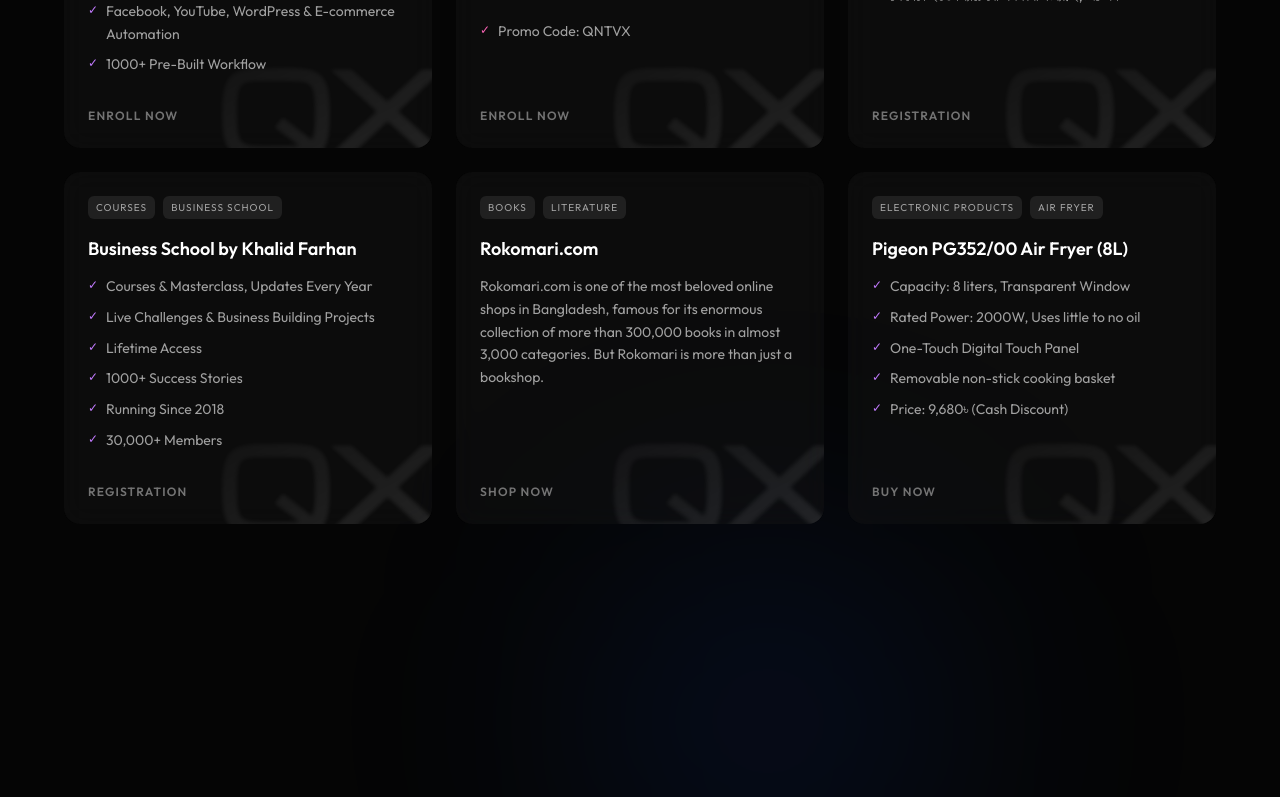
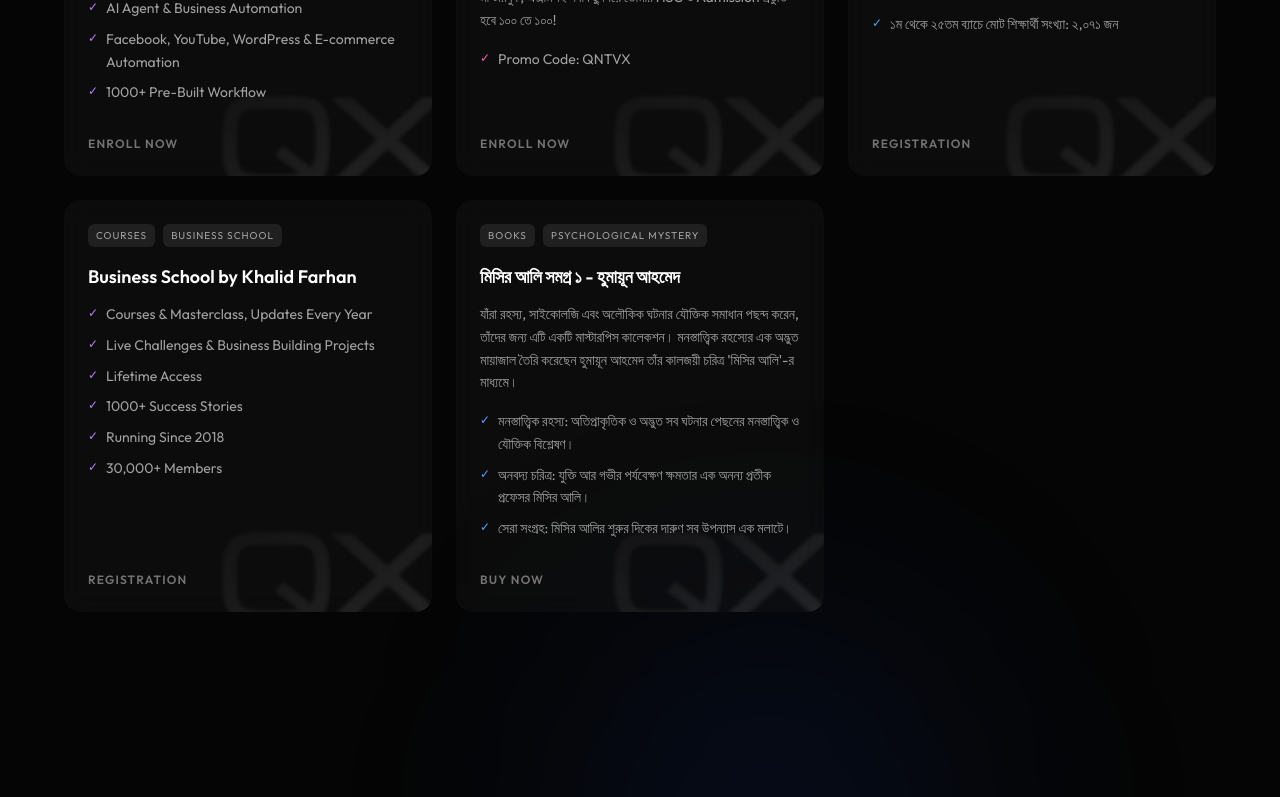
Before and after one commit to syedirfanx/quantiva-x, a React (Vite) app: page /resources in a window 1280 px wide. Shown: the part 653-1450 px from the top of the page. Built offline with nearby package versions, Linux system fonts and the light colour scheme; a web font is replaced by a local one.

Commit message:
Update site

```diff
--- a/src/pages/About.tsx
+++ b/src/pages/About.tsx
@@ -5,7 +5,7 @@
   const values = [
     {
       title: "Our Mission",
-      description: "To empower individuals and organizations by simplifying complex ideas and providing actionable, knowledge-driven insights.",
+      description: "To make useful knowledge easier to understand and access, helping people learn, explore opportunities, and make more informed decisions.",
       icon: Target,
       gradient: "from-blue-600/5 to-purple-600/5",
       iconColor: "text-blue-400",
@@ -14,7 +14,7 @@
     },
     {
       title: "Innovation",
-      description: "We constantly explore the intersection of technology and education to deliver modern, effective learning experiences.",
+      description: "We explore the intersection of technology, education, and emerging ideas to discover better ways to learn, understand, and solve problems.",
       icon: Lightbulb,
       gradient: "from-purple-600/5 to-pink-600/5",
       iconColor: "text-purple-400",
@@ -23,7 +23,7 @@
     },
     {
       title: "Community",
-      description: "Building a supportive ecosystem where learners and experts can connect, share, and grow together.",
+      description: "We aim to build a growing community where curious minds can discover knowledge, exchange ideas, and grow together.",
       icon: Users,
       gradient: "from-pink-600/5 to-orange-600/5",
       iconColor: "text-pink-400",
@@ -32,7 +32,7 @@
     },
     {
       title: "Integrity",
-      description: "Delivering accurate, unbiased, and transparent information you can trust for your most important decisions.",
+      description: "We value accuracy, transparency, and responsible recommendations. When we recommend products, courses, tools, or other resources, we aim to provide useful information so you can make informed choices.",
       icon: Shield,
       gradient: "from-teal-600/5 to-blue-600/5",
       iconColor: "text-teal-400",
--- a/src/pages/Resources.tsx
+++ b/src/pages/Resources.tsx
@@ -72,43 +72,27 @@
     subcategory: "Business School"
   },
   {
-    name: "Rokomari.com",
-    description: "Rokomari.com is one of the most beloved online shops in Bangladesh, famous for its enormous collection of more than 300,000 books in almost 3,000 categories. But Rokomari is more than just a bookshop.",
-    features: [],
+    name: "মিসির আলি সমগ্র ১ - হুমায়ূন আহমেদ",
+    description: "যাঁরা রহস্য, সাইকোলজি এবং অলৌকিক ঘটনার যৌক্তিক সমাধান পছন্দ করেন, তাঁদের জন্য এটি একটি মাস্টারপিস কালেকশন। মনস্তাত্ত্বিক রহস্যের এক অদ্ভুত মায়াজাল তৈরি করেছেন হুমায়ূন আহমেদ তাঁর কালজয়ী চরিত্র 'মিসির আলি'-র মাধ্যমে।",
+    features: [
+      "মনস্তাত্ত্বিক রহস্য: অতিপ্রাকৃতিক ও অদ্ভুত সব ঘটনার পেছনের মনস্তাত্ত্বিক ও যৌক্তিক বিশ্লেষণ।",
+      "অনবদ্য চরিত্র: যুক্তি আর গভীর পর্যবেক্ষণ ক্ষমতার এক অনন্য প্রতীক প্রফেসর মিসির আলি।",
+      "সেরা সংগ্রহ: মিসির আলির শুরুর দিকের দারুণ সব উপন্যাস এক মলাটে।"
+    ],
     icon: BookOpen,
-    link: "https://rkmri.co/mMTERR0E50EA/",
+    link: "https://rkmri.co/TRM5SEolSA53/",
     colorClass: "text-blue-400",
     hoverBorder: "group-",
     hoverShadow: "group-hover:shadow-[0_0_30px_rgba(59,130,246,0.15)]",
-    cta: "Shop Now",
+    cta: "Buy Now",
     category: "Books",
-    subcategory: "Literature"
-  },
-  {
-    name: "Pigeon PG352/00 Air Fryer (8L)",
-    description: "",
-    features: [
-      "Capacity: 8 liters, Transparent Window",
-      "Rated Power: 2000W, Uses little to no oil",
-      "One-Touch Digital Touch Panel",
-      "Removable non-stick cooking basket",
-      "Price: 9,680৳ (Cash Discount)"
-    ],
-    icon: ShoppingCart,
-    link: "https://www.startech.com.bd/pigeon-pg352-00-air-fryer?tracking=6a7765668a9d5",
-    colorClass: "text-purple-400",
-    hoverBorder: "group-",
-    hoverShadow: "group-hover:shadow-[0_0_30px_rgba(168,85,247,0.15)]",
-    cta: "Buy Now",
-    category: "Electronic Products",
-    subcategory: "Air Fryer"
+    subcategory: "Psychological Mystery"
   }
 ];
 
 const subcategoryOptions: Record<string, string[]> = {
   "Courses": ["All", "AI", "Machine Learning", "Python", "English Language", "Business School", "HSC"],
-  "Books": ["All", "Fiction", "Non-Fiction", "Literature", "Educational", "Sci-Fi"],
-  "Electronic Products": ["All", "Mobile", "Laptop", "Air Fryer"]
+  "Books": ["All", "Fiction", "Non-Fiction", "Literature", "Educational", "Sci-Fi", "Psychological Mystery"]
 };
 
 export default function Resources() {
@@ -138,7 +122,7 @@
         Explore Our <span className="text-transparent bg-clip-text bg-gradient-to-r from-purple-400 to-blue-400">Resources</span>
       </h1>
       <p className="text-neutral-400 max-w-2xl text-center text-lg md:text-xl font-light mb-12">
-        Find exactly what you need to elevate your journey.
+        Discover useful resources to help you learn, grow, and make smarter decisions.
       </p>
 
       {/* Search and Filters */}
@@ -167,7 +151,6 @@
             <option value="All">All Resources</option>
             <option value="Courses">Courses</option>
             <option value="Books">Books</option>
-            <option value="Electronic Products">Electronic Products</option>
           </select>
           <div className="absolute inset-y-0 right-0 pr-4 flex items-center pointer-events-none text-neutral-500">
             <ChevronDown size={18} />
```
